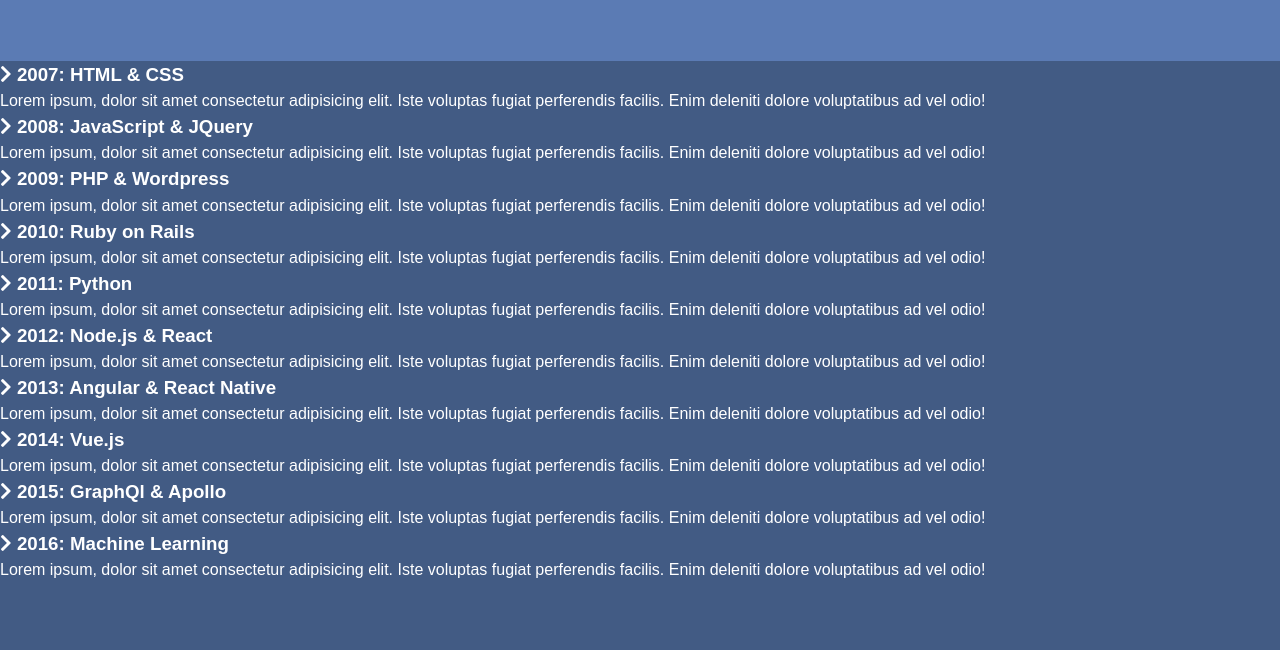
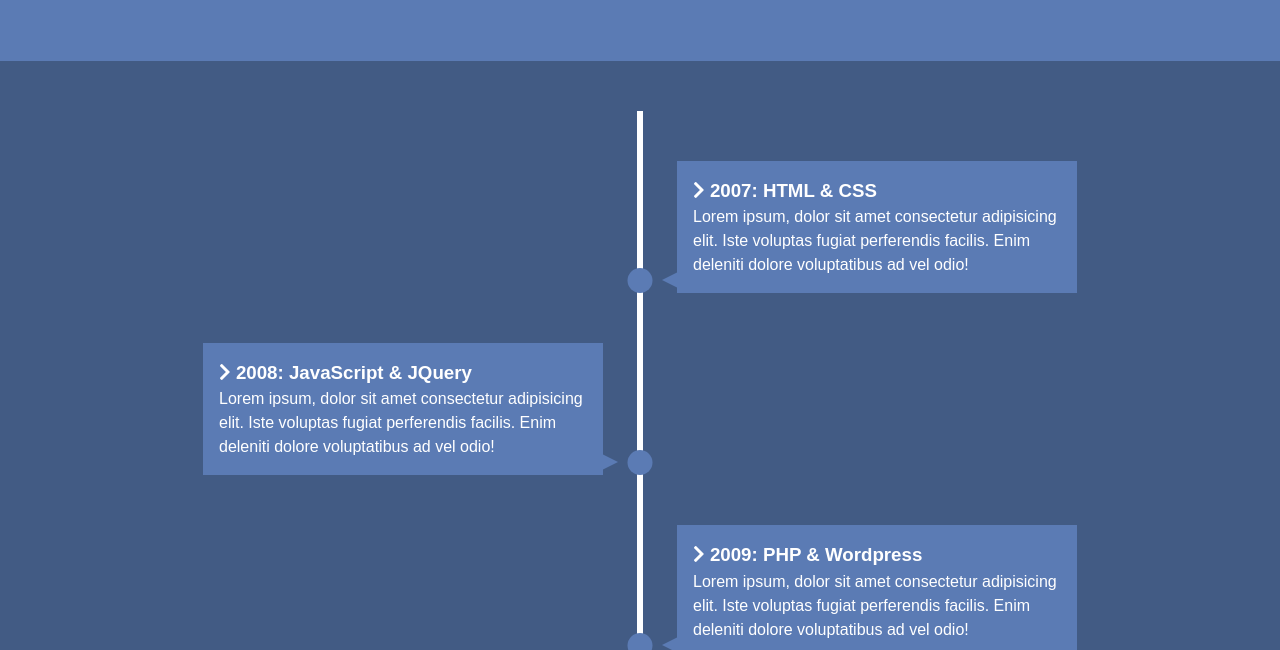
Before and after one commit to imoishi/knowledge-resume, a plain HTML site: page index.html in a window 1280 px wide. Shown: the part 150-800 px from the top of the page. Drawn offline with Linux system fonts and the light colour scheme.

Commit message:
boxes & arrows base

```diff
--- a/css/style.css
+++ b/css/style.css
@@ -32,3 +32,77 @@ body{
 h1{
   font-size: 2.3rem;
 }
+
+#timeline ul{
+  background: var(--primary-color);
+  padding: 50px 0;
+}
+
+#timeline ul li{
+  list-style: none;
+  position: relative;
+  width: 6px;
+  margin: 0 auto;
+  padding-top: 50px;
+  background: #fff;
+}
+
+
+/* Boxes */
+#timeline ul li div{
+  position: relative;
+  bottom: 0;
+  width: 400px;
+  padding: 1rem;
+  background: var(--secondary-color);
+  transition: all 0.5s ease-in-out;
+}
+
+
+/* Right side */
+#timeline ul li:nth-child(odd) div {
+  left: 40px;
+}
+
+/* Left side */
+#timeline ul li:nth-child(even) div {
+  left: -434px;
+}
+
+/* Dots */
+#timeline ul li:after{
+  content: '';
+  position: absolute;
+  left: 50%;
+  bottom: 0;
+  width: 25px;
+  height: 25px;
+  background: var(--secondary-color);
+  transform: translateX(-50%);
+  border-radius: 50%;
+  transition: background 0.5s ease-in-out;
+}
+
+/* Arrows base  */
+#timeline div:before{
+  content: '';
+  position: absolute;
+  bottom: 5px;
+  width: 0;
+  height: 0;
+  border-style: solid;
+}
+
+/* Right side arrows */
+#timeline ul li:nth-child(odd) div:before{
+  left: -15px;
+  border-width: 8px 16px 8px 0;
+  border-color: transparent var(--secondary-color) transparent transparent;
+}
+
+/* Left side arrows */
+#timeline ul li:nth-child(even) div:before{
+  right: -15px;
+  border-width: 8px 0 8px 16px;
+  border-color: transparent transparent transparent var(--secondary-color) ;
+}
--- a/index.html
+++ b/index.html
@@ -3,7 +3,7 @@
 <head>
   <meta charset="UTF-8">
   <meta name="viewport" content="width=device-width, initial-scale=1.0">
-  <title>Knoledge Timeline</title>
+  <title>Knowledge Timeline</title>
   <link rel="stylesheet" href="css/all.min.css">
   <link rel="stylesheet" href="css/style.css">
 </head>
```
